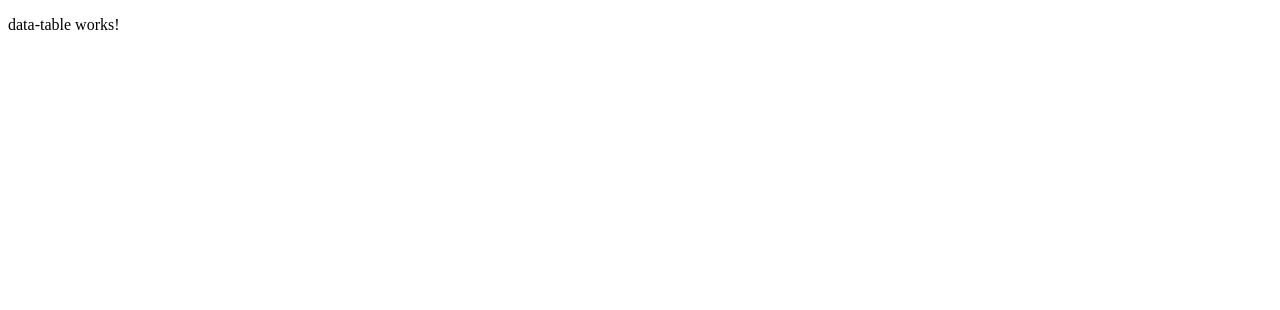
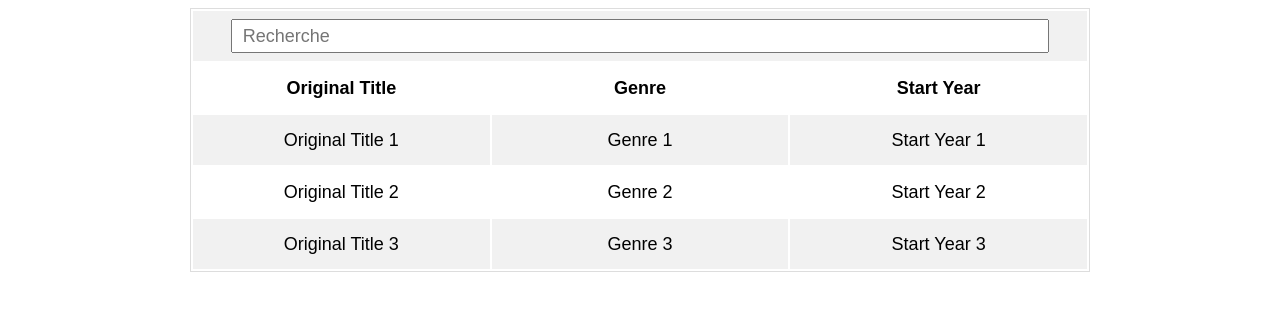
Before and after one commit to SimoMazil/angular-test, an Angular app: page / in a window 1280 px wide. Shown: the top 310 px of the page. Built offline with nearby package versions, Linux system fonts and the light colour scheme.

Commit message:
add style to the data table component

```diff
--- a/src/app/components/data-table/data-table.component.css
+++ b/src/app/components/data-table/data-table.component.css
@@ -0,0 +1,29 @@
+* {
+  margin: 0px;
+  padding: 0px;
+}
+
+table {
+  width: 900px;
+  margin: 0px auto;
+  text-align: center;
+  font-family: Arial, Helvetica, sans-serif;
+  border: 1px solid #ddd;
+  font-size: 18px;
+}
+
+table tr th, td{
+  height: 50px;
+  width: 33%;
+}
+
+table tr th input{
+  width: 90%;
+  height: 30px;
+  padding-left: 10px;
+  font-size: 18px;
+}
+
+table tr:nth-child(odd) {
+  background: #f1f1f1;
+}
--- a/src/app/components/data-table/data-table.component.html
+++ b/src/app/components/data-table/data-table.component.html
@@ -1 +1,19 @@
-<p>data-table works!</p>
+<table>
+  <thead>
+    <tr>
+      <th colspan="3"><input type="text" placeholder="Recherche"></th>
+    </tr>
+    <tr>
+      <th>Original Title</th>
+      <th>Genre</th>
+      <th>Start Year</th>
+    </tr>
+  </thead>
+  <tbody>
+    <tr *ngFor="let line of data">
+      <td>{{ line.originalTitle }}</td>
+      <td>{{ line.genre }}</td>
+      <td>{{ line.startYear }}</td>
+    </tr>
+  </tbody>
+</table>
--- a/src/app/components/data-table/data-table.component.ts
+++ b/src/app/components/data-table/data-table.component.ts
@@ -1,4 +1,5 @@
 import { Component, OnInit } from '@angular/core';
+import { DataTable } from 'src/app/models/DataTable';
 
 @Component({
   selector: 'app-data-table',
@@ -6,10 +7,34 @@ import { Component, OnInit } from '@angular/core';
   styleUrls: ['./data-table.component.css']
 })
 export class DataTableComponent implements OnInit {
+  data: DataTable[]
 
   constructor() { }
 
   ngOnInit() {
+    this.data = [
+      {
+        id: '1',
+        primaryTitle: 'Primary Title',
+        originalTitle: 'Original Title 1',
+        startYear: 'Start Year 1',
+        genre: 'Genre 1'
+      },
+      {
+        id: '2',
+        primaryTitle: 'Primary Title',
+        originalTitle: 'Original Title 2',
+        startYear: 'Start Year 2',
+        genre: 'Genre 2'
+      },
+      {
+        id: '3',
+        primaryTitle: 'Primary Title',
+        originalTitle: 'Original Title 3',
+        startYear: 'Start Year 3',
+        genre: 'Genre 3'
+      },
+    ]
   }
 
 }
```
